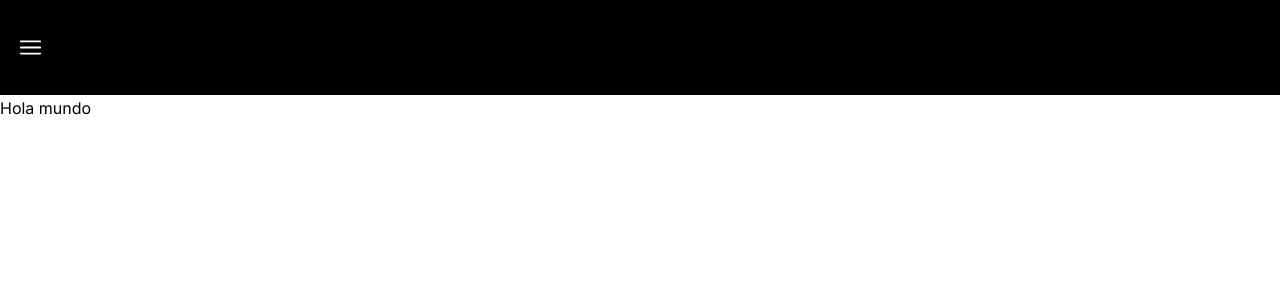
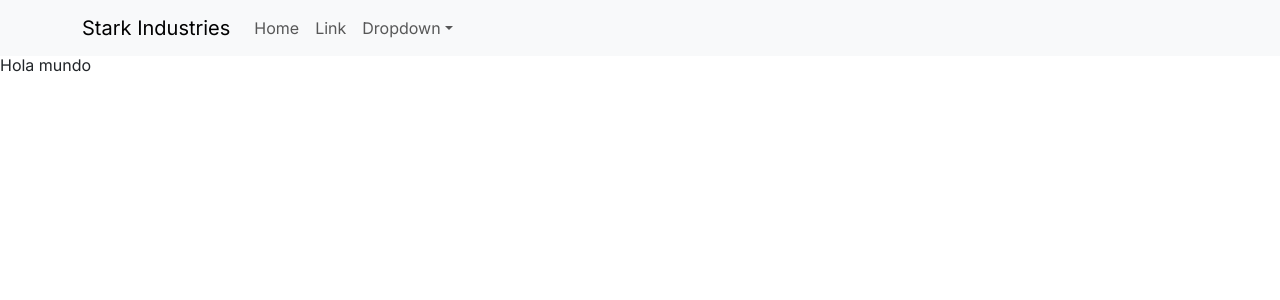
Before and after one commit to kevkarlion/Muebles-Patagonia-Fake, a Next.js app: page / in a window 1280 px wide. Shown: the top 300 px of the page. Built offline with nearby package versions, Linux system fonts and the light colour scheme.

Commit message:
integraded react bootstrap

```diff
--- a/package.json
+++ b/package.json
@@ -9,8 +9,11 @@
     "lint": "next lint"
   },
   "dependencies": {
+    "@popperjs/core": "^2.11.8",
+    "bootstrap": "^5.3.3",
     "next": "14.2.5",
     "react": "^18",
+    "react-bootstrap": "^2.10.4",
     "react-dom": "^18"
   },
   "devDependencies": {
--- a/src/app/layout.tsx
+++ b/src/app/layout.tsx
@@ -1,8 +1,16 @@
 
 import type { Metadata } from "next";
 import { Inter } from "next/font/google";
-import { Nav } from '../components/shared/Nav';
-import '../sass/globals.sass';
+
+import { BarNav } from "@/components/shared/BarNav"
+
+
+
+
+
+import 'bootstrap/dist/css/bootstrap.min.css'
+import '../sass/globals.sass'
+
 
 
 const inter = Inter({ subsets: ["latin"] });
@@ -16,7 +24,7 @@
   return (
     <html lang="en">
       <body className={inter.className}>
-        <Nav />
+        <BarNav />
         {children}
       </body>
     </html>
--- /dev/null
+++ b/src/components/shared/BarNav/BarNav.tsx
@@ -0,0 +1,36 @@
+'use client'
+import Container from 'react-bootstrap/Container';
+import Nav from 'react-bootstrap/Nav';
+import Navbar from 'react-bootstrap/Navbar';
+import NavDropdown from 'react-bootstrap/NavDropdown';
+import Link from 'next/link';
+
+export const BarNav = () => {
+  return (
+    <>
+      <Navbar expand="lg" className="bg-body-tertiary">
+        <Container className=''>
+            <Navbar.Brand href="#home">Stark Industries</Navbar.Brand>
+            <Navbar.Toggle aria-controls="basic-navbar-nav" />
+            <Navbar.Collapse id="basic-navbar-nav">
+            <Nav className="me-auto">
+                <Nav.Link href="#home">Home</Nav.Link>
+                <Nav.Link href="#link">Link</Nav.Link>
+                <NavDropdown title="Dropdown" id="basic-nav-dropdown">
+                <NavDropdown.Item href="#action/3.1">Action</NavDropdown.Item>
+                <NavDropdown.Item href="#action/3.2">
+                    Another action
+                </NavDropdown.Item>
+                <NavDropdown.Item href="#action/3.3">Something</NavDropdown.Item>
+                <NavDropdown.Divider />
+                <NavDropdown.Item href="#action/3.4">
+                    Separated link
+                </NavDropdown.Item>
+                </NavDropdown>
+            </Nav>
+            </Navbar.Collapse>
+        </Container>
+        </Navbar>
+    </>
+  );
+};
--- /dev/null
+++ b/src/components/shared/BarNav/index.tsx
@@ -0,0 +1 @@
+export { BarNav } from './BarNav'
--- a/src/components/shared/Nav/Nav.module.sass
+++ /dev/null
@@ -1,7 +0,0 @@
-@import '/src/sass/__variables.sass'
-
-.nav
-	background-color: $color-secondary
-	border-bottom: 1px solid $color-quaternary
-	.navMenu
-		display: none
--- a/src/components/shared/Nav/Nav.tsx
+++ /dev/null
@@ -1,28 +0,0 @@
-import Image from "next/image"
-import styles from './Nav.module.sass'
-
-import Link from "next/link"
-import hamb from '/public/icons/menu-hamburger-svgrepo-com.svg'
-
-
-export const Nav = () => {
-    return (
-        <>
-            <nav className={` ${styles.nav} sm:w-full w-full h-24  flex flex-row items-center justify-between decoration-slate-800 `}>
-                <Image
-                    className="pl-4"
-                    src={hamb}
-                    width={45}
-                    height={45}
-                    alt="hamburger-menu"
-                />
-                    <ul className={styles.navMenu}>
-                        <li><Link href="#home">Home</Link></li>
-                        <li><Link href="#about">About</Link></li>
-                        <li><Link href="#services">Services</Link></li>
-                        <li><Link href="#contact">Contact</Link></li>
-                    </ul>
-            </nav>
-        </>
-    )
-}
--- a/src/components/shared/Nav/index.tsx
+++ /dev/null
@@ -1 +0,0 @@
-export { Nav } from './Nav'
--- a/src/sass/main.sass
+++ b/src/sass/main.sass
@@ -1,2 +1,3 @@
+@import '~bootstrap/scss/bootstrap'
 @import '__variables.sass'
 @import 'globals.sass'
```
Also changed, not shown: src/components/shared/BarNav/BarNav.module.sass (added, +7 -0 lines), 2 other files (tests, documents, lock files or other folders).
